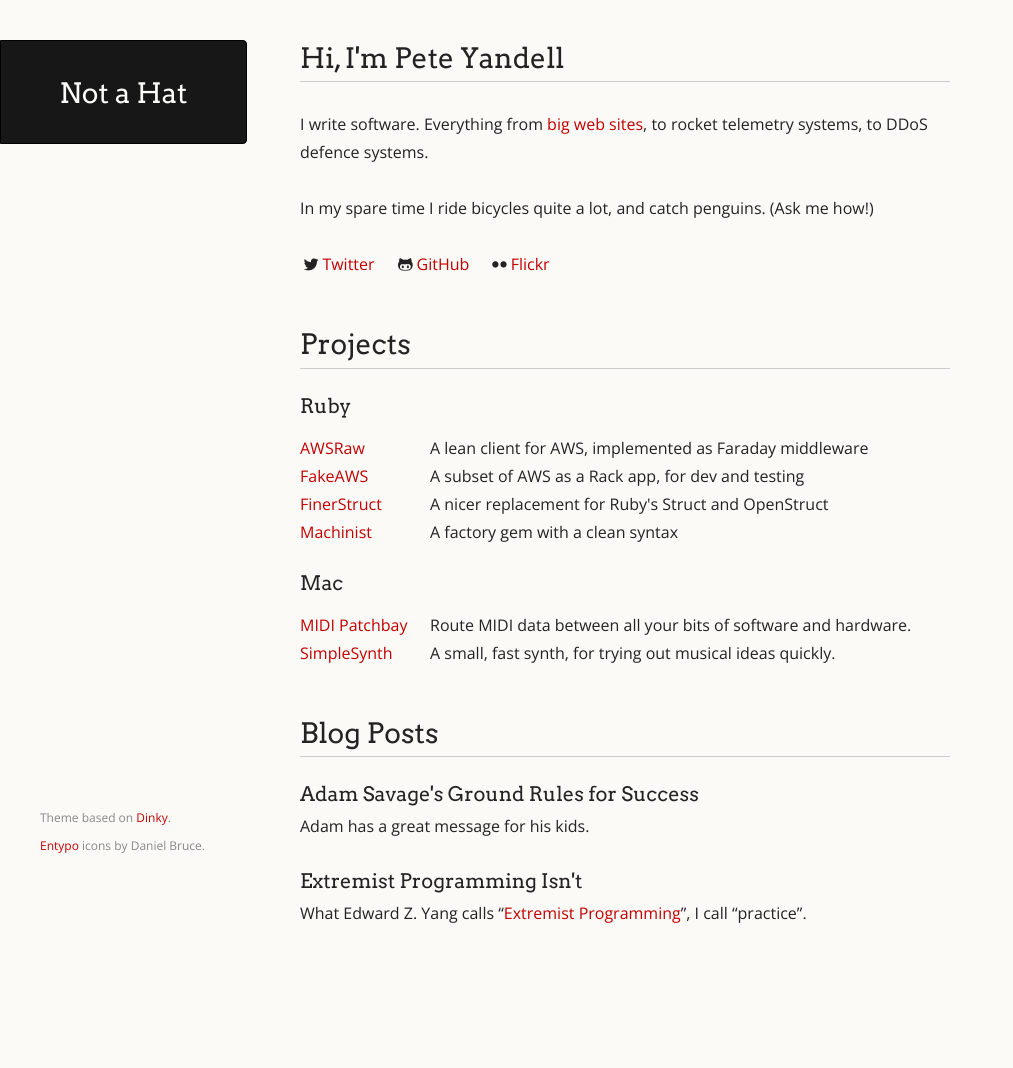
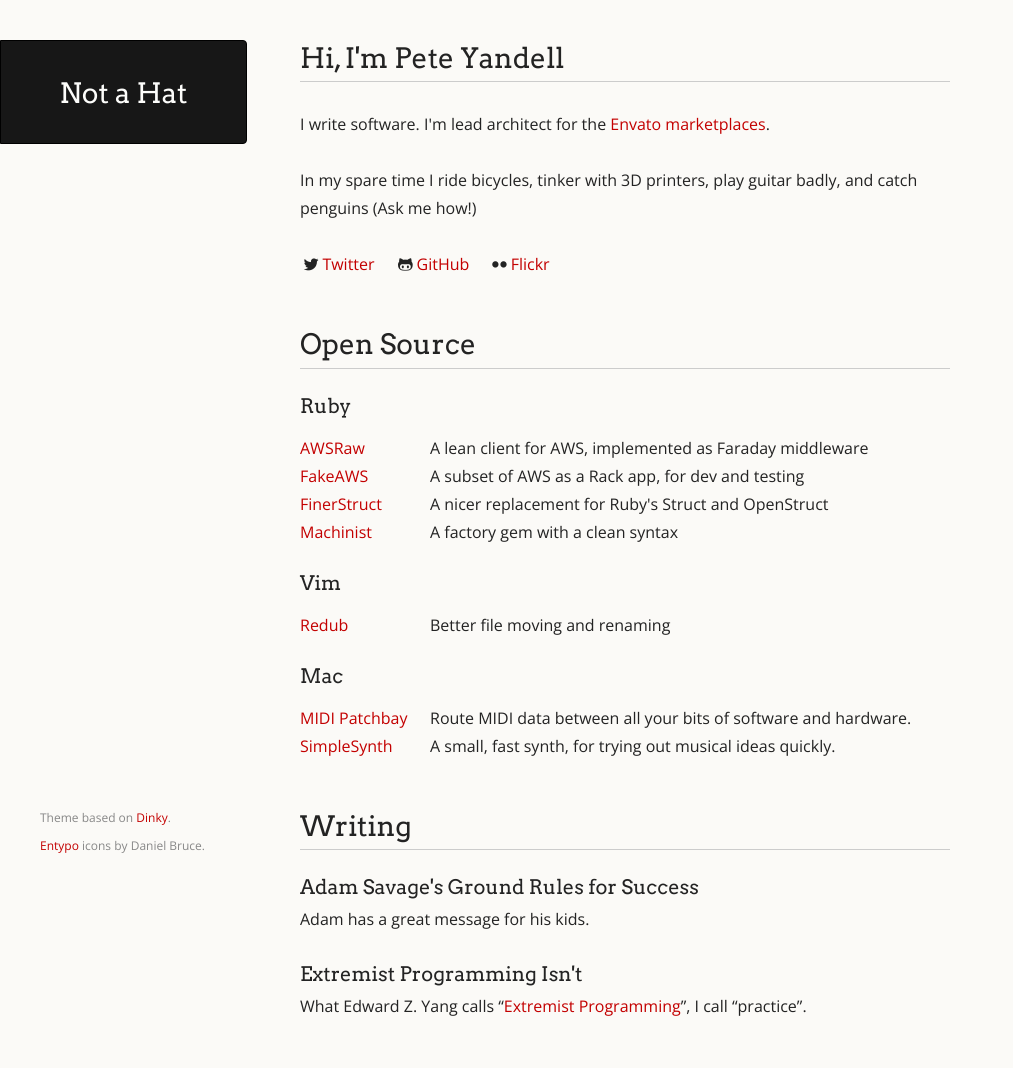
Before and after one commit to notahat/notahat.github.com, a Jekyll site: the page built from index.html, in a window 1280 px wide. Shown: the whole page, without its empty margins (0-1013 px from the left). Built offline with Jekyll 4.4.1, drawn with Linux system fonts in a browser that asks for light colours; before the commit the page ends 975 px from its top, so only the background shows below that.

Commit message:
Add vim-redub to the home page, and clean it up.

```diff
--- a/index.html
+++ b/index.html
@@ -7,9 +7,10 @@
   <section>
     <h1>Hi, I'm Pete Yandell</h1>
 
-    <p>I write software. Everything from <a href="http://themeforest.net">big web sites</a>, to rocket telemetry systems, to DDoS defence systems.</p>
+    <p>I write software. I'm lead architect for the <a href="http://www.envato.com/sites">Envato marketplaces</a>.</p>
 
-    <p>In my spare time I ride bicycles quite a lot, and catch penguins. (Ask me how!)</p>
+    <p>In my spare time I ride bicycles, tinker with 3D printers, play guitar
+    badly, and catch penguins (Ask me how!)</p>
 
     <ul class="social_media_links">
       <li class="icon-twitter"><a href="https://twitter.com/notahat">Twitter</a></li>
@@ -20,7 +21,7 @@
 
 
   <section>
-    <h1>Projects</h1>
+    <h1>Open Source</h1>
 
     <h2>Ruby</h2>
 
@@ -35,6 +36,13 @@
         <dd>A factory gem with a clean syntax</dd>
     </dl>
 
+    <h2>Vim</h2>
+
+    <dl>
+      <dt><a href="https://github.com/notahat/vim-redub">Redub</a></dt>
+        <dd>Better file moving and renaming</dd>
+    </dl>
+
     <h2>Mac</h2>
 
     <dl>
@@ -47,7 +55,7 @@
 
 
   <section>
-    <h1>Blog Posts</h1>
+    <h1>Writing</h1>
 
     {% for post in site.posts %}
       <article>
```
